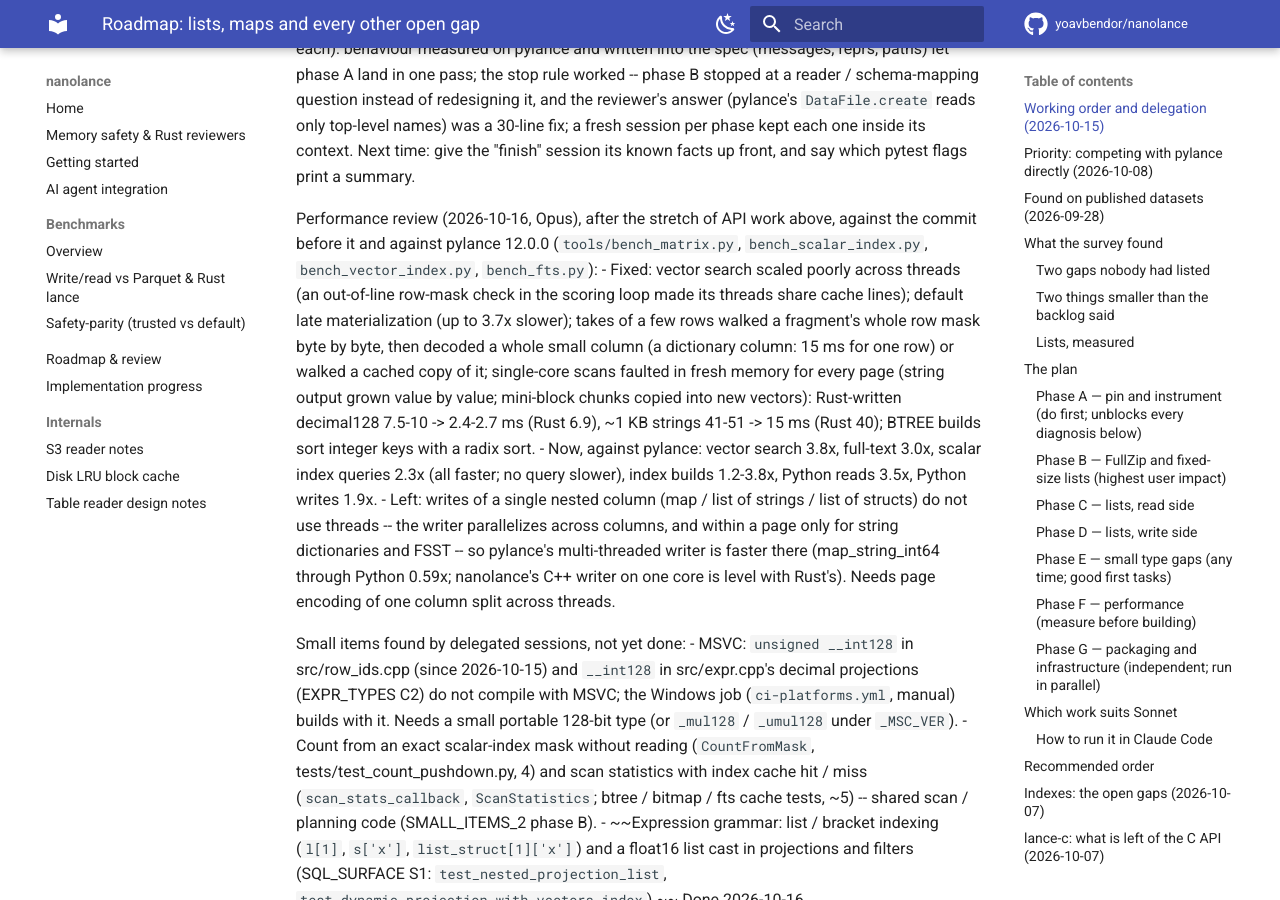
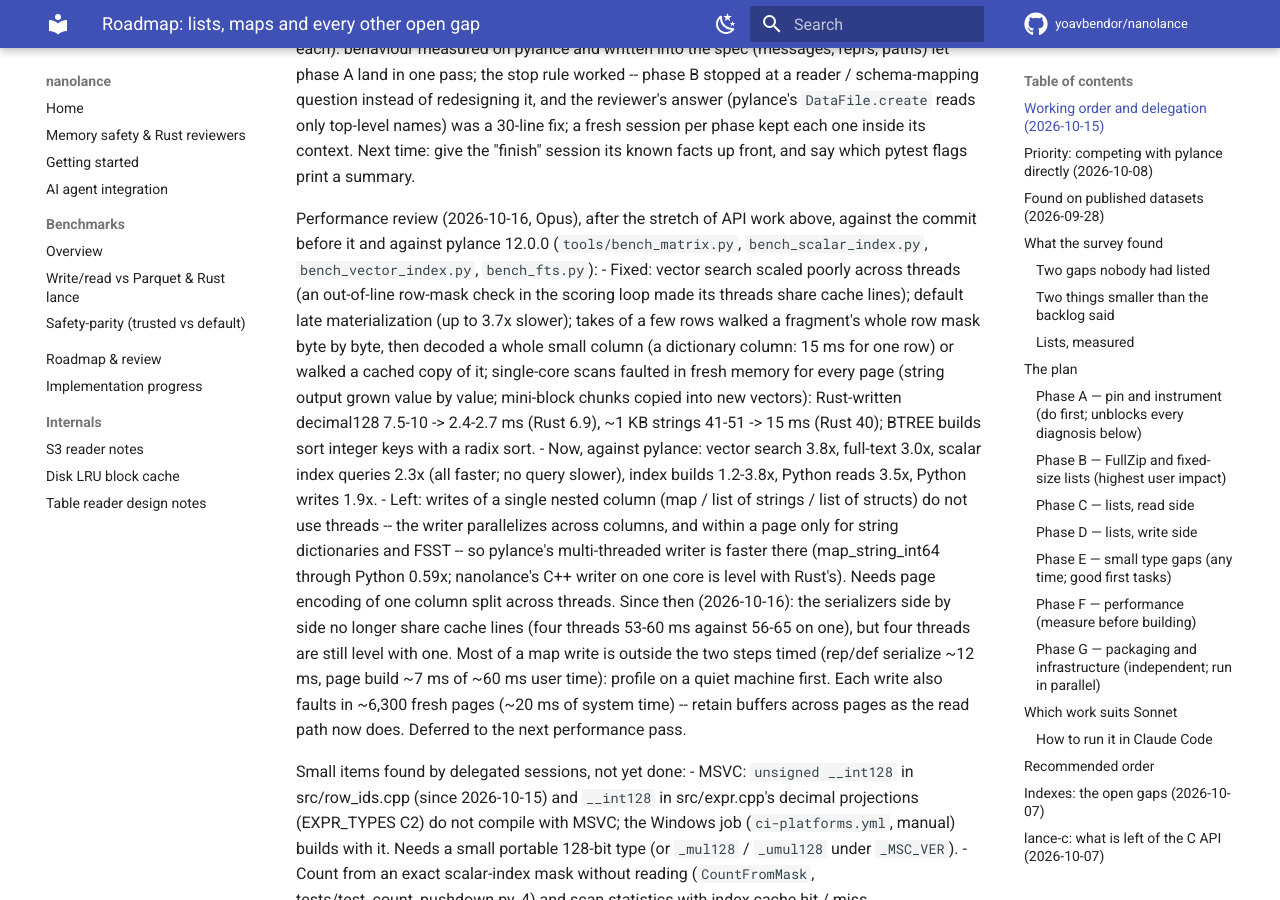
Before and after one commit to yoavbendor/nanolance, an MkDocs documentation site: the page built from docs/ROADMAP.md, in a window 1280 px wide and 900 px high, scrolled down 2554 px. Built offline with MkDocs 1.6.1 and Material for MkDocs 9.7.7, drawn with Linux system fonts in a browser that asks for light colours; comment, search, counter and statistics services are not loaded.

Commit message:
ROADMAP: nested-column write findings, deferred to the next performance pass
Co-Authored-By: Claude Opus 5.5 <noreply@anthropic.com>
Claude-Session: https://claude.ai/code/session_014PGy9PK68gHvyR8T1r5ueY

```diff
--- a/docs/ROADMAP.md
+++ b/docs/ROADMAP.md
@@ -65,6 +65,12 @@ before it and against pylance 12.0.0 (`tools/bench_matrix.py`, `bench_scalar_ind
   dictionaries and FSST -- so pylance's multi-threaded writer is faster there (map_string_int64
   through Python 0.59x; nanolance's C++ writer on one core is level with Rust's). Needs page
   encoding of one column split across threads.
+  Since then (2026-10-16): the serializers side by side no longer share cache lines (four threads
+  53-60 ms against 56-65 on one), but four threads are still level with one. Most of a
+  map<string, int64> write is outside the two steps timed (rep/def serialize ~12 ms, page build
+  ~7 ms of ~60 ms user time): profile on a quiet machine first. Each write also faults in ~6,300
+  fresh pages (~20 ms of system time) -- retain buffers across pages as the read path now does.
+  Deferred to the next performance pass.
 
 Small items found by delegated sessions, not yet done:
 - MSVC: `unsigned __int128` in src/row_ids.cpp (since 2026-10-15) and `__int128` in src/expr.cpp's decimal projections (EXPR_TYPES C2) do not compile with MSVC; the Windows job (`ci-platforms.yml`, manual) builds with it. Needs a small portable 128-bit type (or `_mul128` / `_umul128` under `_MSC_VER`).
```
